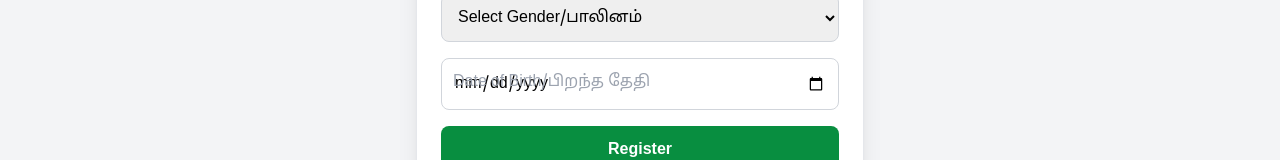
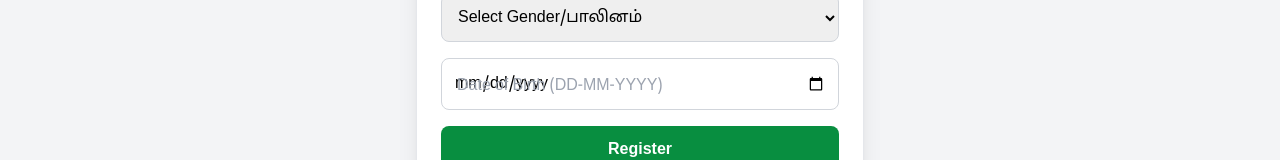
Before and after one commit to ydpweb/ydp-new-changes, a Next.js app: page /registerpage in a window 1280 px wide. Shown: the part 406-566 px from the top of the page. Built offline with nearby package versions, Linux system fonts and the light colour scheme.

Commit message:
Update page.js

```diff
--- a/app/registerpage/page.js
+++ b/app/registerpage/page.js
@@ -158,14 +158,14 @@ export default function Register() {
         </select>
 
        <div className="relative w-full">
-          {!form.dob && (
   <label
     htmlFor="dob"
-              className="absolute left-3 top-3 text-gray-400 pointer-events-none transition-all"
+    className={`absolute left-4 top-4 text-gray-400 transition-all pointer-events-none ${
+      form.dob ? "hidden" : "block"
+    }`}
   >
-              Date of Birth/பிறந்த தேதி
+    Date of Birth (DD-MM-YYYY)
   </label>
-          )}
   <input
     type="date"
     id="dob"
@@ -173,10 +173,10 @@ export default function Register() {
     value={form.dob}
     onChange={handleChange}
     required
-            disabled={loading}
-            className="w-full p-3 border border-gray-300 rounded-lg focus:ring-2 focus:ring-green-500 bg-transparent"
+    className="w-full p-3 border border-gray-300 rounded-lg focus:ring-2 focus:ring-green-500 bg-transparent appearance-none"
   />
 </div>
+
 
         {!isRedirecting ? (
           <button
```
Lines whose indentation alone changed are shown as unchanged.
